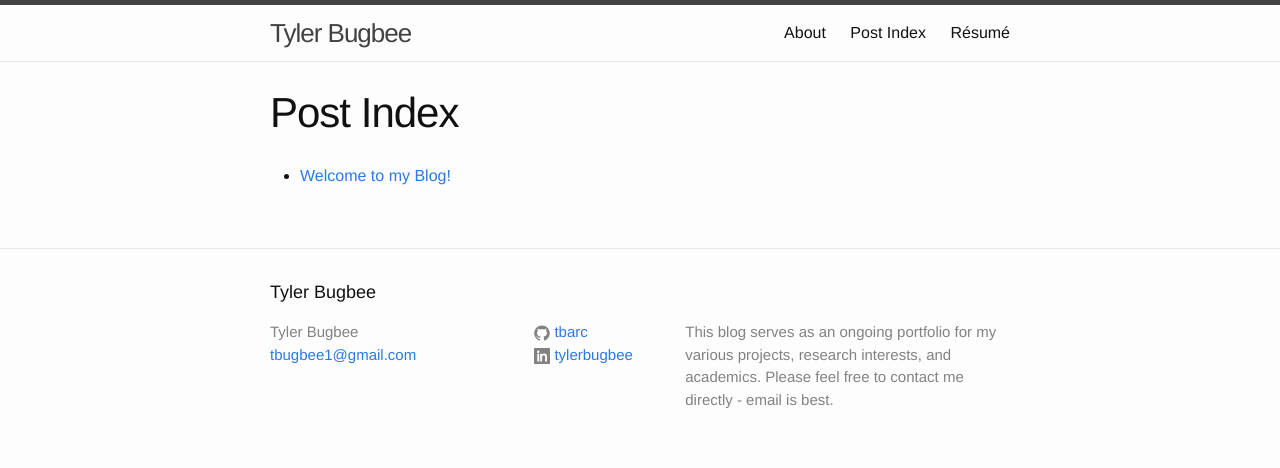
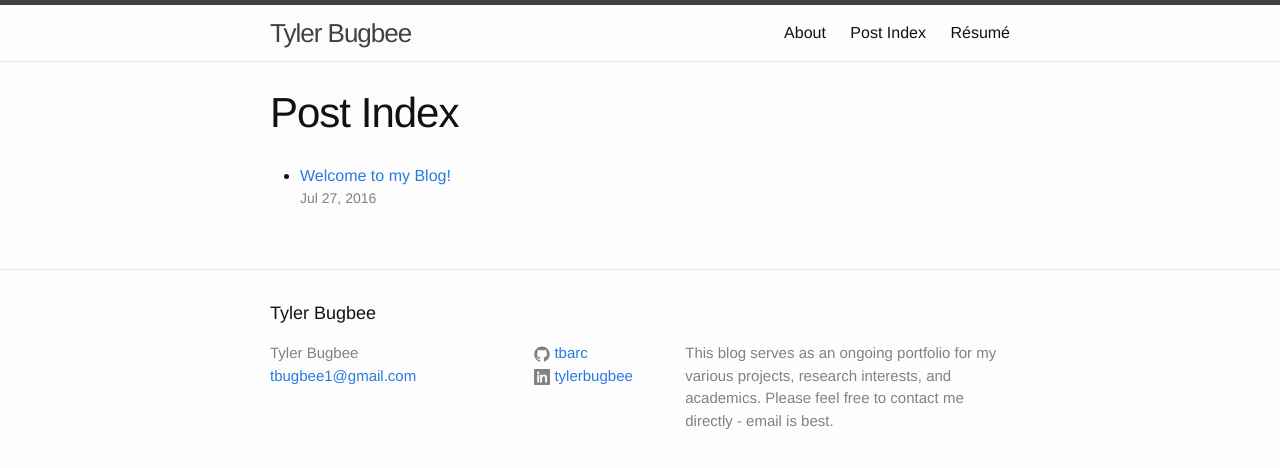
Before and after one commit to tbarc/tbarc.github.io, a Jekyll site: the page built from postIndex.md, in a window 1280 px wide. Shown: the top 468 px of the page. Built offline with Jekyll 4.4.1, drawn with Linux system fonts in a browser that asks for light colours.

Commit message:
Update postIndex.md

```diff
--- a/postIndex.md
+++ b/postIndex.md
@@ -7,7 +7,7 @@
   {% for post in site.posts %}
     <li>
       <a href="{{ post.url }}">{{ post.title }}</a>
-      <p class="post-meta"><time datetime="{{ page.date | date_to_xmlschema }}" itemprop="datePublished">{{ page.date | date: "%b %-d, %Y" }}</time></p>
+      <p class="post-meta"><time datetime="{{ post.date | date_to_xmlschema }}" itemprop="datePublished">{{ post.date | date: "%b %-d, %Y" }}</time></p>
     </li>
   {% endfor %}
 </ul>
```
